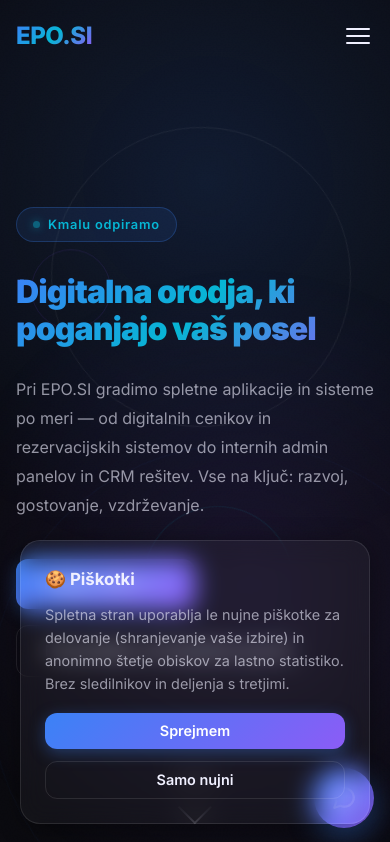
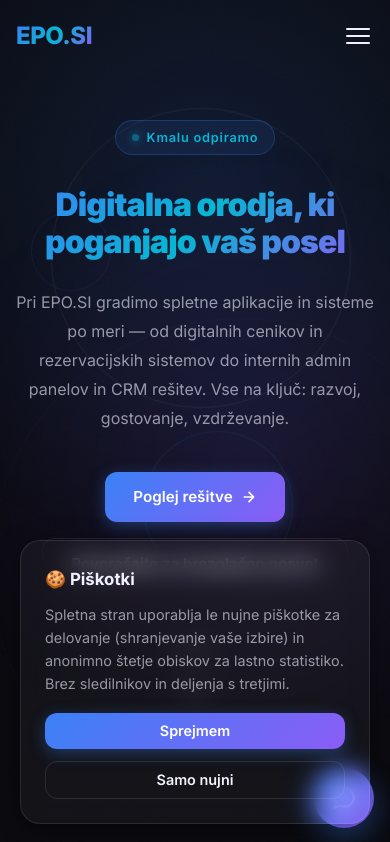
Before and after one commit to zanpod/Epo.si, a plain HTML site: page index.html in a window 390 px wide. Shown: the top 842 px of the page. Drawn offline with nearby package versions, Linux system fonts and the light colour scheme; no server answers.

Commit message:
Fix oversized top gap and left-aligned CTAs on mobile hero (#6)
.hero forced min-height:100dvh with vertical centering, and
.hero-content added 8rem of top padding on top of that — on phone
viewports this produced a large empty gap above the badge/heading.
On mobile the hero now sizes to its content instead of the full
viewport, with lighter top/bottom padding, and hero-ctas centers its
buttons (was align-items:flex-start, leaving them stuck to the left
edge when stacked).

Co-authored-by: Claude <noreply@anthropic.com>

```diff
--- a/css/style.css
+++ b/css/style.css
@@ -1754,8 +1754,11 @@ body::before {
   .nav-links { display: none; }
   .nav-toggle { display: flex; }
 
-  .hero-heading { font-size: clamp(2rem, 8vw, 3rem); }
-  .hero-ctas { flex-direction: column; align-items: flex-start; }
+  .hero { min-height: auto; }
+  .hero-content { padding: 3rem 0 4rem; text-align: center; }
+  .hero-heading { font-size: clamp(2rem, 8vw, 3rem); margin-inline: auto; }
+  .hero-sub { margin-inline: auto; }
+  .hero-ctas { flex-direction: column; align-items: center; }
 
   .form-row { grid-template-columns: 1fr; }
   .admin-form .form-row { grid-template-columns: 1fr; }
```
